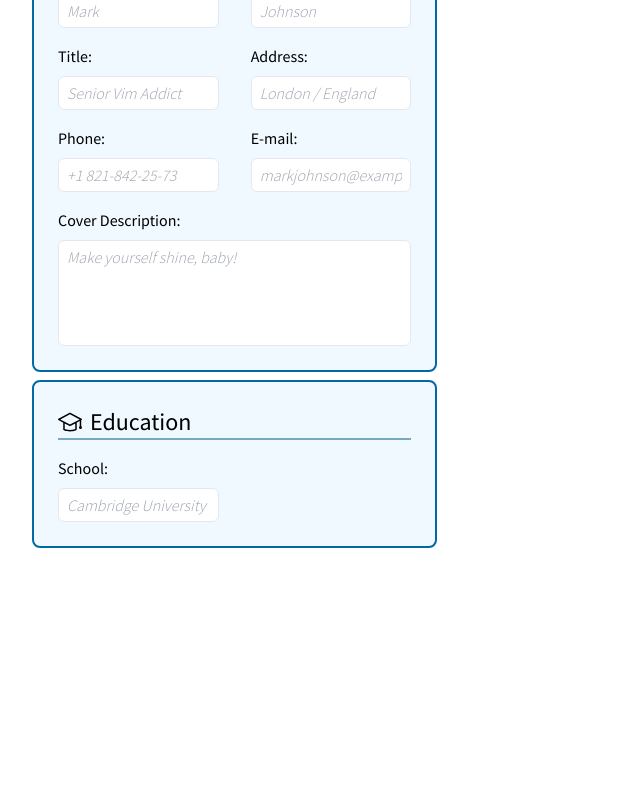
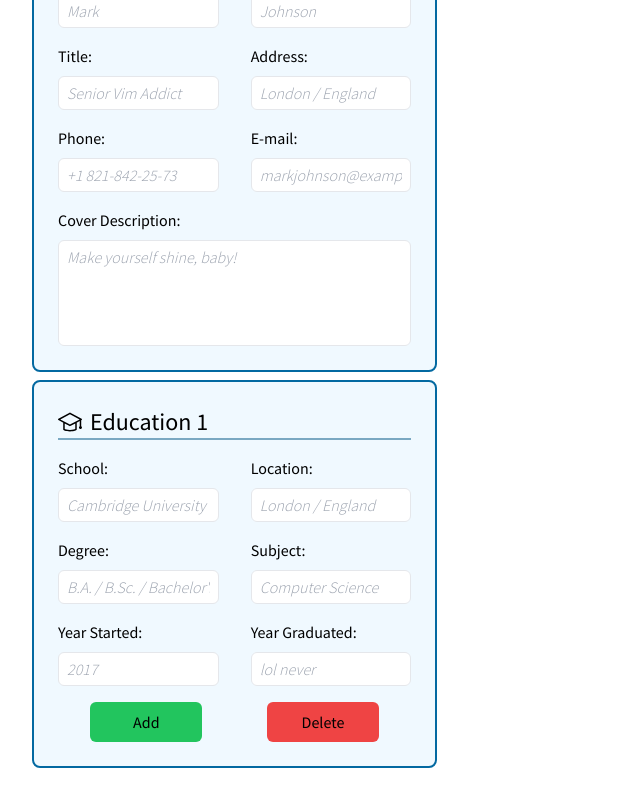
Before and after one commit to brkyurun/cv-application, a React (Vite) app: page / in a window 1280 px wide. Shown: the part 238-1038 px from the top of the page, without its empty margins (0-640 px from the left). Before the commit the page ends 818 px from the top, so only its background shows below. Built offline with nearby package versions, Linux system fonts and the light colour scheme.

Commit message:
update Education section for multiple creation

```diff
--- a/src/App.jsx
+++ b/src/App.jsx
@@ -12,7 +12,7 @@ function App() {
     mailAddress: "",
     about: "",
   });
-  const [experienceSection, setExperienceSection] = useState([
+  const [educationSection, setEducationSection] = useState([
     {
       schoolName: "",
       schoolLocation: "",
@@ -29,6 +29,46 @@ function App() {
     });
   }
 
+  function handleEducationSectionChange(e, indexNumber) {
+    // TO DO //
+    // 1. Filter the state array to remove the currently changing object
+    // 2. Update the object
+    // 3. Create a new state array containing the previous unchanged objects as well and update state
+
+    const educationToBeChanged = educationSection[indexNumber];
+    const newEducation = {
+      ...educationSection[indexNumber],
+      [e.target.id]: e.target.value,
+    };
+    const newState = educationSection.map((educationItem) =>
+      educationItem[e.target.id] === newEducation[e.target.id]
+        ? newEducation
+        : educationItem
+    );
+    setEducationSection((prevState) => newState);
+    console.log("NewEducation", newEducation);
+    console.log("newState", newState);
+    console.log(e.target.id);
+    console.log(indexNumber);
+  }
+
+  function handleEducationSectionAdd(e) {
+    const newEducation = {
+      schoolName: "",
+      schoolLocation: "",
+      schoolDegree: "",
+      schoolSubject: "",
+      schoolStart: "",
+      schoolGraduate: "",
+    };
+
+    setEducationSection(educationSection.concat(newEducation));
+  }
+
+  function handleEducationSectionDelete(e) {
+    // TO DO //
+  }
+
   return (
     <>
       <Header />
@@ -36,6 +76,10 @@ function App() {
         <CVBuilder
           aboutSection={aboutSection}
           aboutSectionHandler={handleAboutSectionChange}
+          educationSection={educationSection}
+          educationSectionHandler={handleEducationSectionChange}
+          addEducation={handleEducationSectionAdd}
+          deleteEducation={handleEducationSectionDelete}
         />
       </main>
     </>
--- a/src/components/CVBuilder/CVBuilder.jsx
+++ b/src/components/CVBuilder/CVBuilder.jsx
@@ -1,14 +1,32 @@
 import About from "./About";
 import Education from "./Education";
 
-const CVBuilder = ({ aboutSection, aboutSectionHandler }) => {
+const CVBuilder = ({
+  aboutSection,
+  aboutSectionHandler,
+  educationSection,
+  educationSectionHandler,
+  addEducation,
+  deleteEducation,
+}) => {
   return (
     <div className="space-y-2">
       <About
         aboutSection={aboutSection}
         aboutSectionHandler={aboutSectionHandler}
       />
-      <Education />
+      {educationSection.map((educationPart, index) => {
+        return (
+          <Education
+            key={Math.floor(Math.random() * 256)}
+            indexNumber={index}
+            educationSection={educationPart}
+            educationSectionHandler={educationSectionHandler}
+            onAdd={addEducation}
+            onDelete={deleteEducation}
+          />
+        );
+      })}
     </div>
   );
 };
--- a/src/components/CVBuilder/Education.jsx
+++ b/src/components/CVBuilder/Education.jsx
@@ -2,15 +2,82 @@ import Input from "./Input";
 import Section from "./Section";
 import { SlGraduation } from "react-icons/sl";
 
-const Education = ({ experienceSection, experienceSectionHandler }) => {
+const Education = ({
+  educationSection,
+  educationSectionHandler,
+  onAdd,
+  onDelete,
+  indexNumber,
+}) => {
   return (
-    <Section sectionTitle="Education" sectionIcon={<SlGraduation />}>
+    <Section
+      sectionTitle={`Education ${indexNumber + 1}`}
+      sectionIcon={<SlGraduation />}
+    >
       <Input
         labelText="School:"
-        inputId={`school-${Math.floor(Math.random() * 100)}`}
+        inputId={`schoolName`}
         inputType="text"
         placeholder="Cambridge University"
+        inputValue={educationSection.schoolName}
+        inputHandler={(e) => educationSectionHandler(e, indexNumber)}
       />
+      <Input
+        labelText="Location:"
+        inputId={`schoolLocation`}
+        inputType="text"
+        placeholder="London / England"
+        inputValue={educationSection.schoolLocation}
+        inputHandler={(e) => educationSectionHandler(e, indexNumber)}
+      />
+      <Input
+        labelText="Degree:"
+        inputId={`schoolDegree`}
+        inputType="text"
+        placeholder="B.A. / B.Sc. / Bachelor's"
+        inputValue={educationSection.schoolDegree}
+        inputHandler={(e) => educationSectionHandler(e, indexNumber)}
+      />
+      <Input
+        labelText="Subject:"
+        inputId={`schoolSubject`}
+        inputType="text"
+        placeholder="Computer Science"
+        inputValue={educationSection.schoolSubject}
+        inputHandler={(e) => educationSectionHandler(e, indexNumber)}
+      />
+      <Input
+        labelText="Year Started:"
+        inputId={`schoolStart`}
+        inputType="text"
+        placeholder="2017"
+        inputValue={educationSection.schoolStart}
+        inputHandler={(e) => educationSectionHandler(e, indexNumber)}
+      />
+      <Input
+        labelText="Year Graduated:"
+        inputId={`schoolGraduate`}
+        inputType="text"
+        placeholder="lol never"
+        inputValue={educationSection.schoolGraduate}
+        inputHandler={(e) => educationSectionHandler(e, indexNumber)}
+      />
+      <div className="col-span-2 flex items-center justify-around">
+        <button
+          type="button"
+          onClick={onAdd}
+          className="text-bold text-md w-28 rounded-md bg-green-500 py-2 transition-colors duration-100 ease-out hover:scale-105 hover:bg-green-400"
+        >
+          Add
+        </button>
+        <button
+          type="button"
+          onClick={onDelete}
+          className="text-bold text-md w-28 rounded-md bg-red-500 py-2 transition-colors duration-100 ease-out hover:scale-105 hover:bg-red-400"
+        >
+          Delete
+        </button>
+      </div>
     </Section>
   );
 };
```
